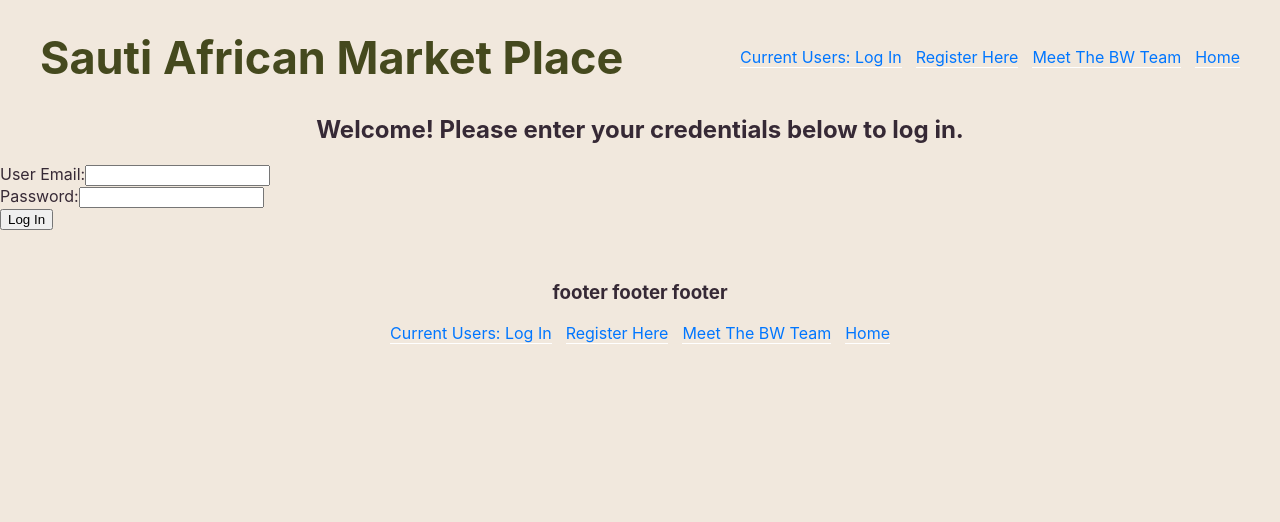
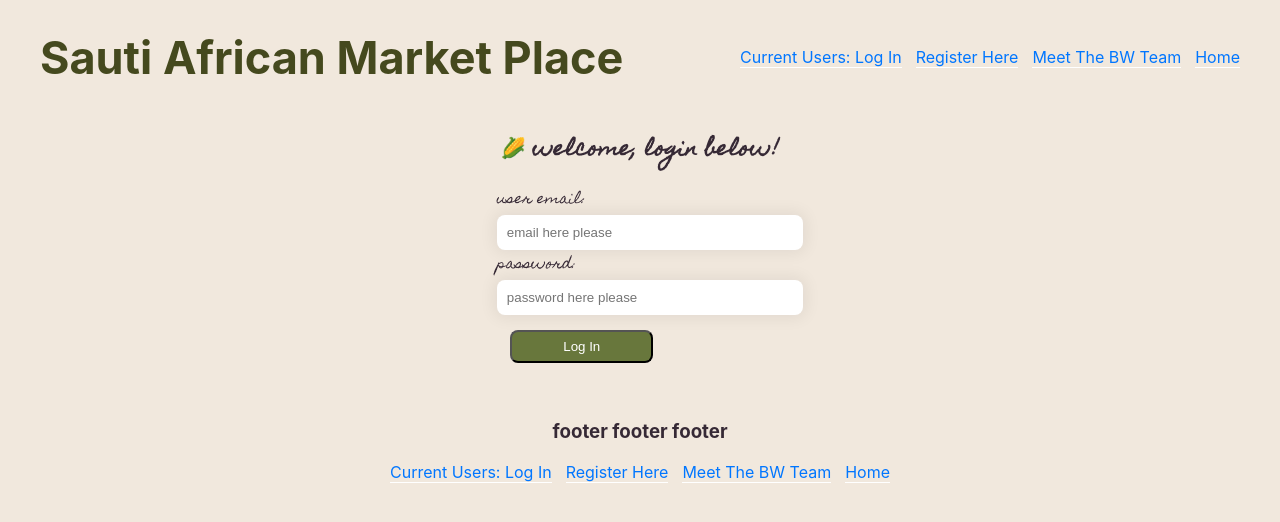
Before and after one commit to TrackTeam-175-African-MarketPlace-BW/Front-End-African-Market-Place, a React (Create React App) app: page /login in a window 1280 px wide. Shown: the top 522 px of the page. Built offline with nearby package versions, Linux system fonts and the light colour scheme; a web font is replaced by a local one.

Commit message:
basic login styling

```diff
--- a/src/components/LogIn.js
+++ b/src/components/LogIn.js
@@ -1,7 +1,47 @@
+import "../OwnerProfile.css";
 import React, { useState } from "react";
 import { NavLink, useHistory } from "react-router-dom";
+import styled from "styled-components";
+import axiosWithAuth from "../utils/axiosWithAuth";
 
-import axiosWithAuth from "../utils/axiosWithAuth";
+const Center = styled.div`
+  display: flex;
+  justify-content: center;
+  flex-direction: column;
+  align-items: center;
+`;
+
+const Headers = styled.h1`
+  font-size: 20px;
+  font-weight: none;
+  font-family: "Homemade Apple", cursive;
+  width: 100%;
+  text-align: center;
+`;
+
+const Button = styled.button`
+  background: #68773c;
+  border-radius: 8px;
+  color: white;
+  margin: 0.5em 1em;
+  padding: 0.25em 1em;
+  padding-top: 7px;
+  padding-bottom: 7px;
+  width: 50%;
+`;
+
+const Input = styled.input`
+  padding: 10px;
+  border: 0;
+  box-shadow: 0 0 15px 4px rgba(0, 0, 0, 0.06);
+  border-radius: 8px;
+  width: 100%;
+`;
+
+const Names = styled.span`
+  font-family: "Homemade Apple", cursive;
+  font-size: 14px;
+`;
 
 const LogIn = () => {
   const [credentials, setCredentials] = useState({
@@ -36,27 +76,37 @@ const LogIn = () => {
   };
 
   return (
+    <Center>
+      <Headers>
+        <span role="img" aria-label="corn emoji">
+          🌽
+        </span>
+        {""} welcome, login below!
+      </Headers>
       <form onSubmit={handleLogin}>
-      <h2>Welcome! Please enter your credentials below to log in.</h2>
-      <label htmlFor="email" /> User Email:
-      <input
+        <label htmlFor="email" /> <Names>user email:</Names>
+        <Input
           id="email"
           name="email"
           type="email"
           value={credentials.email}
           onChange={handleChange}
+          placeholder="email here please"
         />
         <br />
-      <label htmlFor="password" /> Password:
-      <input
+        <label htmlFor="password" /> <Names>password:</Names>
+        <Input
           id="password"
           name="password"
           type="password"
           value={credentials.password}
           onChange={handleChange}
+          placeholder="password here please"
         />
         <br />
-      <button type="submit">Log In</button>
+        <Button style={{ marginTop: "15px" }} type="submit">
+          Log In
+        </Button>
         {error && (
           <div>
             {error} Please Try Again, or{" "}
@@ -64,6 +114,7 @@ const LogIn = () => {
           </div>
         )}
       </form>
+    </Center>
   );
 };
 
```
Also changed, not shown: src/actions/itemsActions.js (+19 -12 lines). Lines whose indentation alone changed are shown as unchanged.
